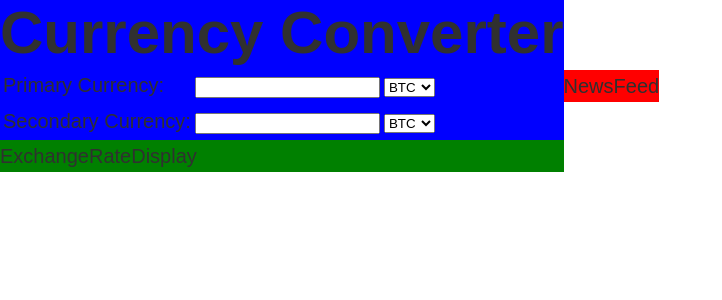
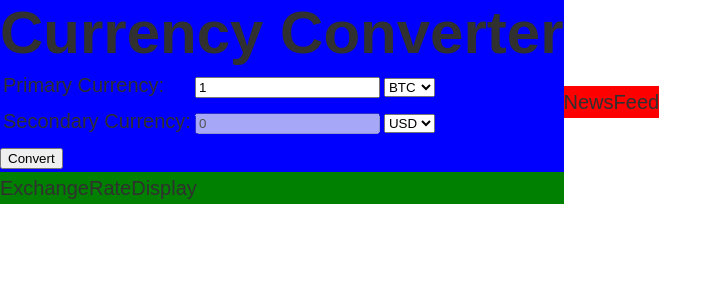
Before and after one commit to jeremydurden/crypto-dashboard, a React (Create React App) app: page / in a window 1280 px wide. Shown: the top 300 px of the page, without its empty margins (0-722 px from the left). Built offline with nearby package versions, Linux system fonts and the light colour scheme.

Commit message:
setting up axios call and state to show conversion

```diff
--- a/src/components/CurrencyConverter.js
+++ b/src/components/CurrencyConverter.js
@@ -1,11 +1,15 @@
 import { useState } from "react";
+import axios from "axios";
 import ExchangeRateDisplay from "./ExchangeRateDisplay";
 import TableRow from "./TableRow";
 
 const CurrencyConverter = () => {
   const currencies = ["BTC", "ETH", "USD", "XRP", "LTC", "ADA"];
   const [chosenPrimaryCurrency, setChosenPrimaryCurrency] = useState("BTC");
-  const [chosenSecondaryCurrency, setChosenSecondaryCurrency] = useState("BTC");
+  const [chosenSecondaryCurrency, setChosenSecondaryCurrency] = useState("USD");
+  const [amount, setAmount] = useState(1);
+  const [exchangeRate, setExchangeRate] = useState(0);
+  const [result, setResult] = useState(0);
 
   const handleChangePrimaryCurrency = (e) => {
     setChosenPrimaryCurrency(e.target.value);
@@ -14,8 +18,44 @@
     setChosenSecondaryCurrency(e.target.value);
   };
 
+  const handleChangeAmount = (e) => {
+    setAmount(e.target.value);
+  };
+
+  const convert = () => {
+    const options = {
+      method: "GET",
+      url: "https://alpha-vantage.p.rapidapi.com/query",
+      params: {
+        from_currency: chosenPrimaryCurrency,
+        function: "CURRENCY_EXCHANGE_RATE",
+        to_currency: chosenSecondaryCurrency,
+      },
+      headers: {
+        "X-RapidAPI-Host": "alpha-vantage.p.rapidapi.com",
+        "X-RapidAPI-Key": "14a94c5f2emshc41d3fbc00ee7e3p1d21c3jsnd9be15a45100",
+      },
+    };
+
+    axios
+      .request(options)
+      .then((response) => {
+        setExchangeRate(
+          response.data["Realtime Currency Exchange Rate"]["5. Exchange Rate"]
+        );
+        setResult(
+          response.data["Realtime Currency Exchange Rate"]["5. Exchange Rate"] *
+            amount
+        );
+      })
+      .catch((error) => {
+        console.error(error);
+      });
+  };
+
   console.log(chosenPrimaryCurrency);
   console.log(chosenSecondaryCurrency);
+  console.log("exchangeRate", exchangeRate);
 
   return (
     <div className="currency-converter">
@@ -25,13 +65,17 @@
         <table>
           <tbody>
             <TableRow
+              amount={amount}
               text="Primary"
               currencies={currencies}
               handleChangeCurrency={handleChangePrimaryCurrency}
+              handleChangeAmout={handleChangeAmount}
               value={chosenPrimaryCurrency}
               name="currency-option-1"
             />
             <TableRow
+              disabled={true}
+              amount={result}
               text="Secondary"
               currencies={currencies}
               handleChangeCurrency={handleChangeSecondaryCurrency}
@@ -40,6 +84,9 @@
             />
           </tbody>
         </table>
+        <button className="convert-button" onClick={convert}>
+          Convert
+        </button>
       </div>
       <ExchangeRateDisplay />
     </div>
--- a/src/components/TableRow.js
+++ b/src/components/TableRow.js
@@ -1,13 +1,23 @@
-const TableRow = ({ currencies, text, value, handleChangeCurrency, name }) => {
+const TableRow = ({
+  currencies,
+  text,
+  value,
+  handleChangeCurrency,
+  handleChangeAmout,
+  name,
+  amount,
+  disabled,
+}) => {
   return (
     <tr>
       <td>{text} Currency:</td>
       <td>
         <input
+          disabled={disabled}
           type="number"
           name="currency-amount-2"
-          value={""}
-          onChange={""}
+          value={amount}
+          onChange={handleChangeAmout}
         />
       </td>
       <td>
```
